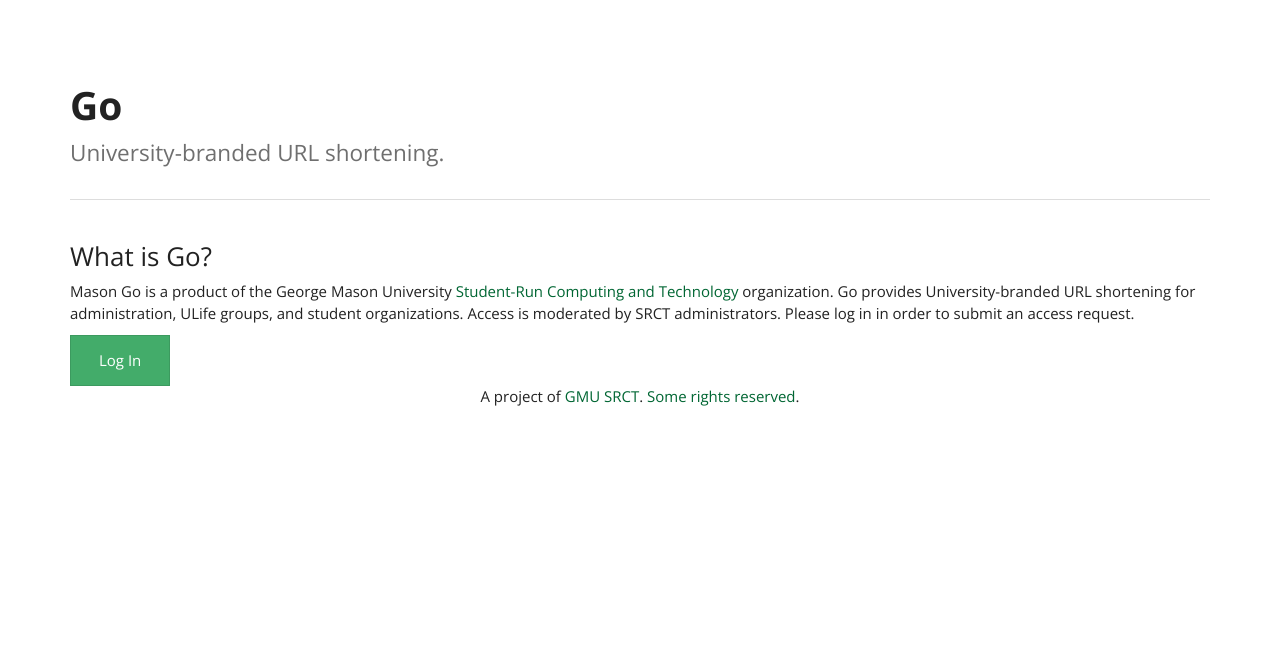
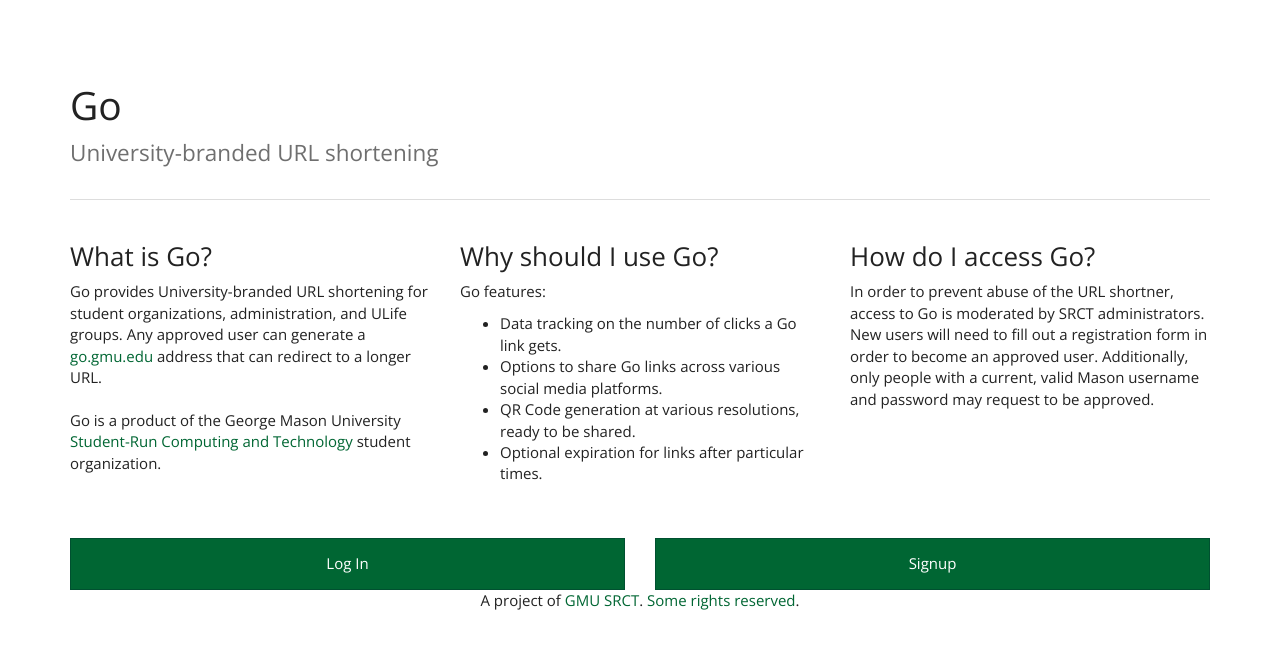
Before and after one commit to srct/go, a Django app: template go/go/templates/public_landing.html in a window 1280 px wide. Shown: the part 45-694 px from the top of the page. Run offline with Django 3.2, Linux system fonts and the light colour scheme; the template is opened without the code that fills it, so the values that code supplies are empty; some libraries are stand-ins or nearby versions; some web fonts are replaced.

Commit message:
Revamp the homepage (Closes #23)
- new info columns, better layout (imo), new button for direct link to signup

```diff
--- a/go/go/templates/public_landing.html
+++ b/go/go/templates/public_landing.html
@@ -5,35 +5,74 @@
 Go - Welcome
 {% endblock %}
 
-
 {% block content %}
 
 <div class="page-header" id="banner">
   <div class="row">
     <div class="col-md-12">
-
-      <h1><strong>Go</strong></h1>
-      <p class="lead">University-branded URL shortening.</p>
-
+        <h1>Go</h1>
+        <p class="lead">University-branded URL shortening</p>
     </div>
   </div>
 </div>
 
 <div class="row">
-  <div class="col-md-12">
 
-    <h3>What is Go?</h3>
+  <div class="col-md-4">
+      <h3>What is Go?</h3>
+      <p>Go provides University-branded URL shortening for student organizations,
+      administration, and ULife groups. Any approved user can generate a
+      <a href="http://go.gmu.edu">go.gmu.edu</a> address
+      that can redirect to a longer URL.
+      <br></br>
+      Go is a product of the
+      George Mason University <a href="http://srct.gmu.edu">Student-Run Computing and Technology</a>
+      student organization.
+      </p>
+  </div>
+
+  <div class="col-md-4">
+    <h3>Why should I use Go?</h3>
     <p>
-    Mason Go is a product of the George Mason University
-    <a href="http://srct.gmu.edu">Student-Run Computing and Technology</a>
-    organization. Go provides University-branded URL shortening for administration,
-    ULife groups, and student organizations. Access is moderated by SRCT
-    administrators. Please log in in order to submit an access request.
+      Go features:
+      <ul>
+        <li>
+           Data tracking on the number of clicks a Go link gets.
+        </li>
+        <li>
+           Options to share Go links across various social media platforms.
+        </li>
+        <li>
+           QR Code generation at various resolutions, ready to be shared.
+        </li>
+        <li>
+           Optional expiration for links after particular times.
+        </li>
+      </ul>
+    </p>
+  </div>
+
+  <div class="col-md-4">
+    <h3>How do I access Go?</h3>
+    <p>
+      In order to prevent abuse of the URL shortner, access to Go
+      is moderated by SRCT administrators. New users will need to fill out
+      a registration form in order to become an approved user.
+      Additionally, only people with a current, valid Mason username and password
+      may request to be approved.
     </p>
 
-    <a href="{% url 'go_login' %}" class="btn btn-success">Log In</a>
+  </div>
 
+  <div class="col-md-6">
+    <br></br>
+    <a href="{% url 'go_login' %}" class="btn btn-primary btn-block">Log In</a>
   </div>
+
+  <div class="col-md-6">
+    <br></br>
+    <a href="{% url 'signup' %}" class="btn btn-primary btn-block">Signup</a>
+  </div>
+
 </div>
-
 {% endblock %}
```
